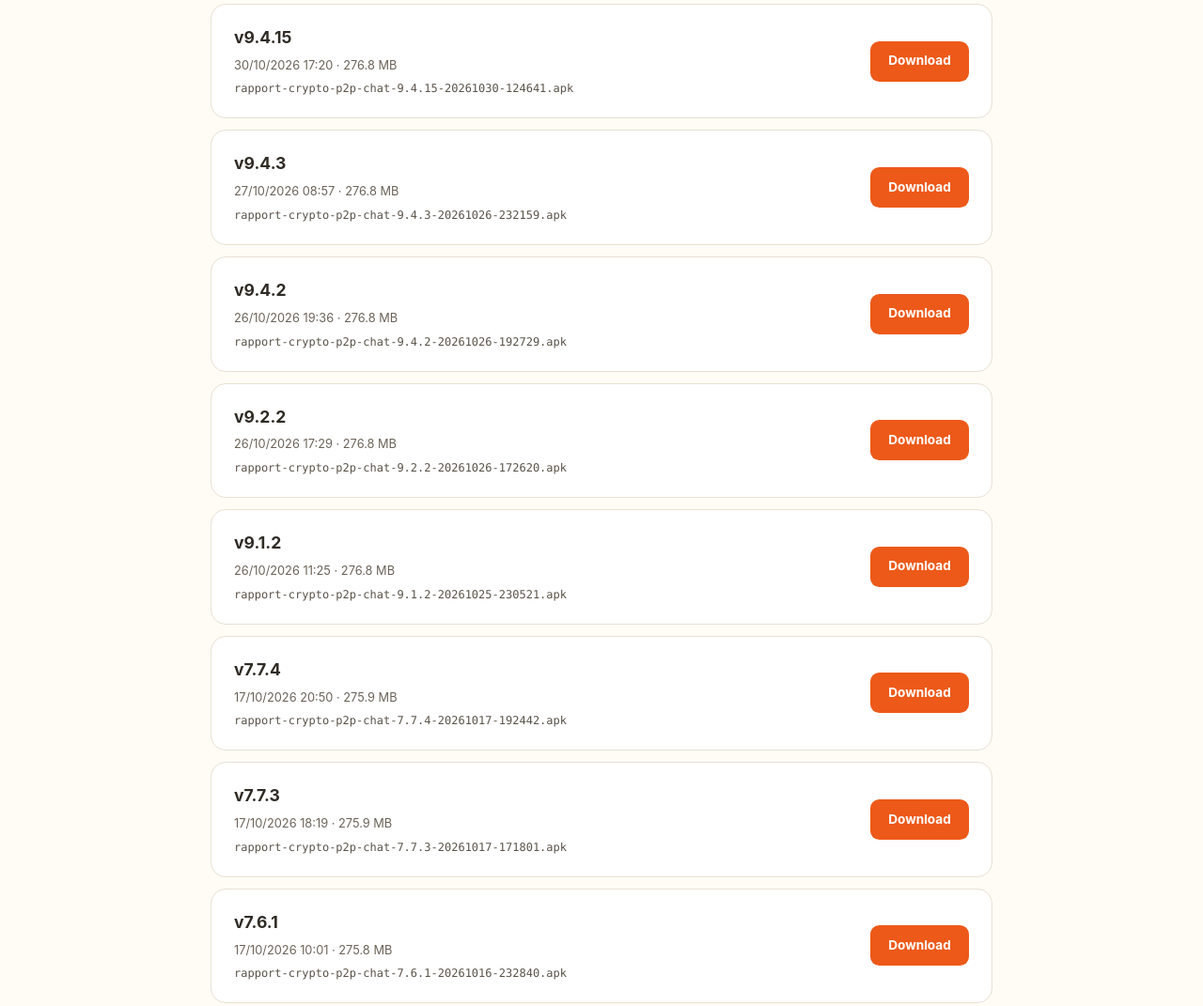
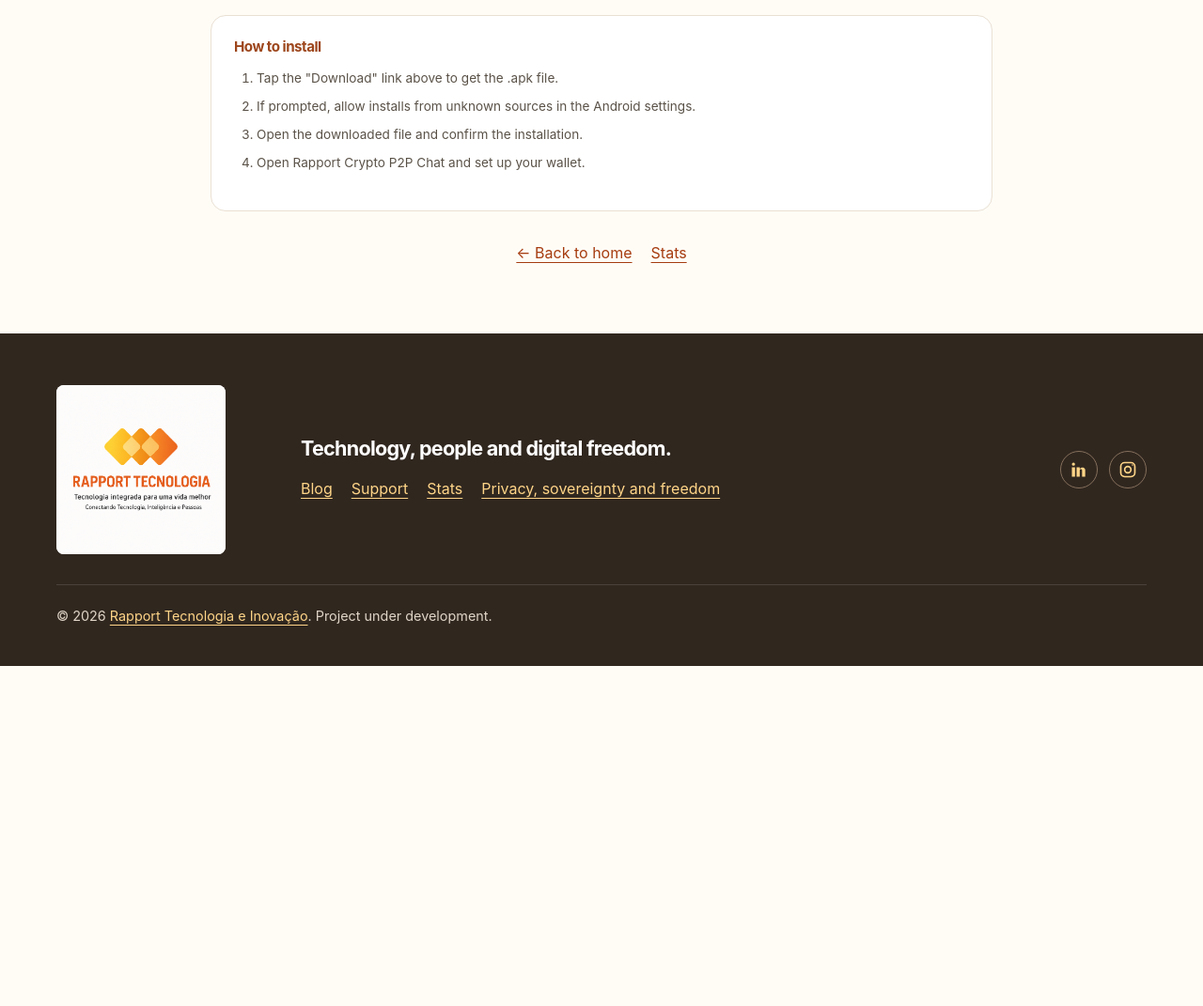
Before and after one commit to carlosdelfino/rapport-crypto-p2p-chat-relay, a website: page public/install/index.html in a window 1280 px wide. Shown: the part 694-1765 px from the top of the page at 94% size. After the commit the page ends 1403 px from the top, so only its background shows below. Drawn offline with Linux system fonts and the light colour scheme.

Commit message:
Limpeza das versões.

```diff
--- a/public/install/index.html
+++ b/public/install/index.html
@@ -97,70 +97,6 @@
         </div>
         <span class="apk-download" data-i18n="install.row.download">Baixar</span>
       </a>
-      <a class="apk-row" href="https://apk.rapport.tec.br/rapport-crypto-p2p-chat-9.4.15-20261030-124641.apk" download>
-        <div class="apk-info">
-          <span class="apk-version">v9.4.15</span>
-          <span class="apk-meta">30/10/2026 17:20 &middot; 276.8 MB</span>
-          <span class="apk-filename">rapport-crypto-p2p-chat-9.4.15-20261030-124641.apk</span>
-        </div>
-        <span class="apk-download" data-i18n="install.row.download">Baixar</span>
-      </a>
-      <a class="apk-row" href="https://apk.rapport.tec.br/rapport-crypto-p2p-chat-9.4.3-20261026-232159.apk" download>
-        <div class="apk-info">
-          <span class="apk-version">v9.4.3</span>
-          <span class="apk-meta">27/10/2026 08:57 &middot; 276.8 MB</span>
-          <span class="apk-filename">rapport-crypto-p2p-chat-9.4.3-20261026-232159.apk</span>
-        </div>
-        <span class="apk-download" data-i18n="install.row.download">Baixar</span>
-      </a>
-      <a class="apk-row" href="https://apk.rapport.tec.br/rapport-crypto-p2p-chat-9.4.2-20261026-192729.apk" download>
-        <div class="apk-info">
-          <span class="apk-version">v9.4.2</span>
-          <span class="apk-meta">26/10/2026 19:36 &middot; 276.8 MB</span>
-          <span class="apk-filename">rapport-crypto-p2p-chat-9.4.2-20261026-192729.apk</span>
-        </div>
-        <span class="apk-download" data-i18n="install.row.download">Baixar</span>
-      </a>
-      <a class="apk-row" href="https://apk.rapport.tec.br/rapport-crypto-p2p-chat-9.2.2-20261026-172620.apk" download>
-        <div class="apk-info">
-          <span class="apk-version">v9.2.2</span>
-          <span class="apk-meta">26/10/2026 17:29 &middot; 276.8 MB</span>
-          <span class="apk-filename">rapport-crypto-p2p-chat-9.2.2-20261026-172620.apk</span>
-        </div>
-        <span class="apk-download" data-i18n="install.row.download">Baixar</span>
-      </a>
-      <a class="apk-row" href="https://apk.rapport.tec.br/rapport-crypto-p2p-chat-9.1.2-20261025-230521.apk" download>
-        <div class="apk-info">
-          <span class="apk-version">v9.1.2</span>
-          <span class="apk-meta">26/10/2026 11:25 &middot; 276.8 MB</span>
-          <span class="apk-filename">rapport-crypto-p2p-chat-9.1.2-20261025-230521.apk</span>
-        </div>
-        <span class="apk-download" data-i18n="install.row.download">Baixar</span>
-      </a>
-      <a class="apk-row" href="https://apk.rapport.tec.br/rapport-crypto-p2p-chat-7.7.4-20261017-192442.apk" download>
-        <div class="apk-info">
-          <span class="apk-version">v7.7.4</span>
-          <span class="apk-meta">17/10/2026 20:50 &middot; 275.9 MB</span>
-          <span class="apk-filename">rapport-crypto-p2p-chat-7.7.4-20261017-192442.apk</span>
-        </div>
-        <span class="apk-download" data-i18n="install.row.download">Baixar</span>
-      </a>
-      <a class="apk-row" href="https://apk.rapport.tec.br/rapport-crypto-p2p-chat-7.7.3-20261017-171801.apk" download>
-        <div class="apk-info">
-          <span class="apk-version">v7.7.3</span>
-          <span class="apk-meta">17/10/2026 18:19 &middot; 275.9 MB</span>
-          <span class="apk-filename">rapport-crypto-p2p-chat-7.7.3-20261017-171801.apk</span>
-        </div>
-        <span class="apk-download" data-i18n="install.row.download">Baixar</span>
-      </a>
-      <a class="apk-row" href="https://apk.rapport.tec.br/rapport-crypto-p2p-chat-7.6.1-20261016-232840.apk" download>
-        <div class="apk-info">
-          <span class="apk-version">v7.6.1</span>
-          <span class="apk-meta">17/10/2026 10:01 &middot; 275.8 MB</span>
-          <span class="apk-filename">rapport-crypto-p2p-chat-7.6.1-20261016-232840.apk</span>
-        </div>
-        <span class="apk-download" data-i18n="install.row.download">Baixar</span>
-      </a>
     </div>
 <div class="install-guide">
 <h2 data-i18n="install.guide.title">Como instalar</h2>
```
Also changed, not shown: assets/apk-manifest.json (+0 -48 lines).
